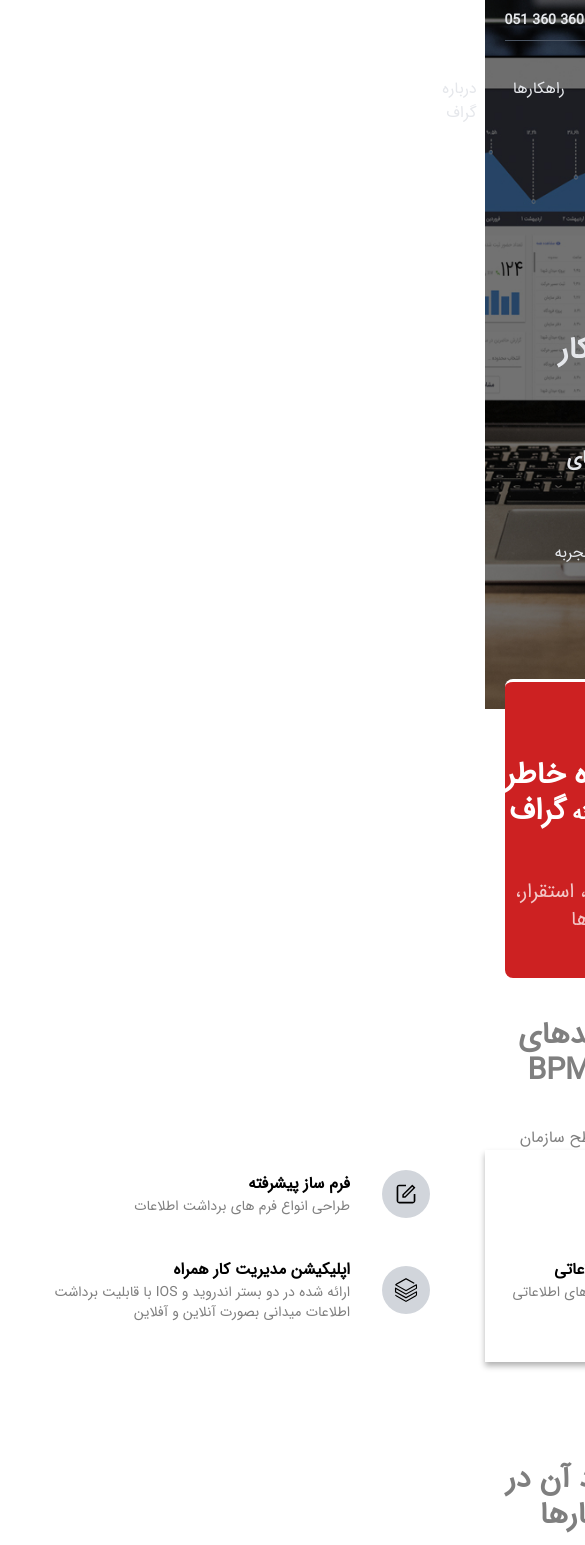
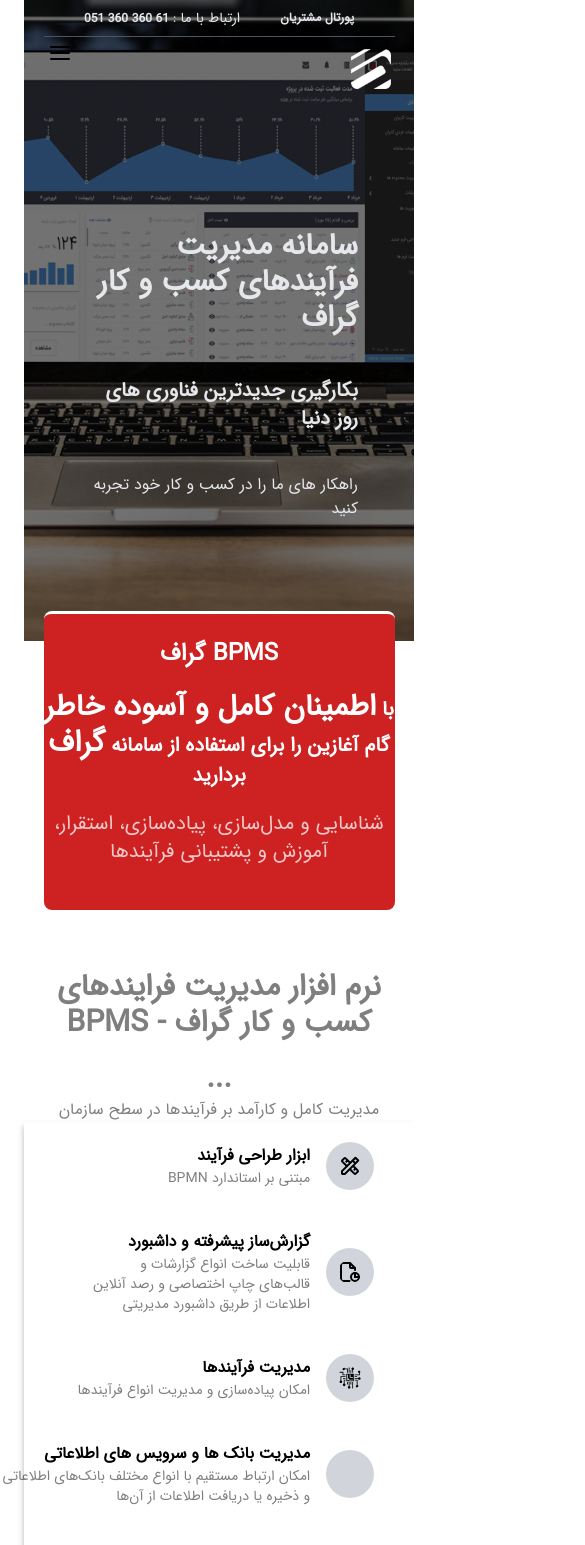
Before and after one commit to prs-code/GraphInfotec-UI, a React (Create React App) app: page / in a window 390 px wide. Shown: the top 1545 px of the page, 585 px wide, since content can reach past the window. Built offline with nearby package versions, Linux system fonts and the light colour scheme.

Commit message:
more responsive, create context, edit structure

```diff
--- a/src/App.js
+++ b/src/App.js
@@ -1,25 +1,16 @@
 import React from "react";
  //components
-import Section01 from "./components/Section01";
-import Section02 from "./components/Section02";
-import Section03 from "./components/Section03";
-import Section04 from "./components/Section04";
-import Section05 from "./components/Section05";
-import Section06 from "./components/Section06";
-import Section07 from "./components/Section07";
-
+import Main from "./components/Main";
+//context
+import { ContextProvider } from './context/ContextProvider';
 
 function App() {
   return (
-    <>
-    <Section01 />
-    <Section02 />
-    <Section03 />
-    <Section04 />
-    <Section05 />
-    <Section06 />
-    <Section07 />
-    </>
+    <ContextProvider>
+      <>
+      <Main />
+      </>
+    </ContextProvider>
   )
 };
 
--- /dev/null
+++ b/src/components/Main.js
@@ -0,0 +1,25 @@
+import React from 'react';
+//components
+import Section01 from "./Section01";
+import Section02 from "./Section02";
+import Section03 from "./Section03";
+import Section04 from "./Section04";
+import Section05 from "./Section05";
+import Section06 from "./Section06";
+import Section07 from "./Section07";
+
+const Main = () => {
+  return (
+    <>
+      <Section01 />
+      <Section02 />
+      <Section03 />
+      <Section04 />
+      <Section05 />
+      <Section06 />
+      <Section07 />
+    </>
+  )
+};
+
+export default Main;
--- a/src/components/Section01.js
+++ b/src/components/Section01.js
@@ -1,23 +1,22 @@
-import React from 'react'
+import React, { useState } from 'react';
 //components
 import Navbar from "./shared/Nvabar";
-//bg
 
 
 const UpSection = () => {
   return (
     <div>
         <div className="w-full h-auto bg-Baner bg-cover bg-no-repeat bg-center">
-                <div className="flex justify-end text-gray-200 py-2 w-[90%] m-auto border-b-[1px] border-gray-600">
+                <div className="flex justify-center items-center md:justify-end text-gray-200 py-2 w-[90%] m-auto border-b-[1px] border-gray-600">
                     <a
-                        className="text-sm font-bold ml-10"
+                        className="md:text-sm md:font-bold text-xs font-bold ml-10 "
                         href='#' >
                             پورتال مشتریان
                     </a>
-                    <p className="font-medium">ارتباط با ما :
+                    <p className="md:font-medium font-thin md:text-base text-sm">ارتباط با ما :
                         <a
                             href="#"
-                            className="text-sm font-bold"> 61 360 360 051
+                            className="md:text-sm md:font-bold text-xs font-bold"> 61 360 360 051
                         </a>
                     </p>
             </div>
--- a/src/components/Section02.js
+++ b/src/components/Section02.js
@@ -10,25 +10,25 @@ const MdSection = () => {
   return (
     <div className="text-center mb-20">
         <div className="flex flex-col opacity-50">
-            <h1 className="text-3xl font-semibold">نرم افزار مدیریت فرایندهای کسب و کار گراف - BPMS</h1>
+            <h1 className="p-5 md:p-0 text-3xl font-semibold">نرم افزار مدیریت فرایندهای کسب و کار گراف - BPMS</h1>
             <h1 className="text-3xl font-semibold">...</h1>
             <p >مدیریت کامل و کارآمد بر فرآیندها در سطح سازمان</p>
         </div>
-        <div className="flex justify-center mb-20 shadow-underShadow">
+        <div className="flex flex-col md:flex-row justify-center md:mb-20 mb-10 shadow-underShadow">
             <div>
                 <div className="p-5 flex flex-col items-start">
-                    <div className="flex justify-start items-center px-10">
+                    <div className="flex justify-start items-center md:px-10 px-5 w-full">
                         <MdOutlineDesignServices className="w-12 h-12 p-3 rounded-full bg-gray-300 hover:bg-[#CD2122] hover:text-white" />
-                        <div className="flex flex-col items-start pr-8">
+                        <div className="flex flex-col items-start pr-4">
                             <p className="text-base font-bold">ابزار طراحی فرآیند</p>
                             <p className="text-sm opacity-50">مبتنی بر استاندارد BPMN</p>
                         </div>
                     </div>
                 </div>
                 <div className="p-5 flex flex-col items-start">
-                    <div className="flex justify-start items-center px-10">
+                    <div className="flex justify-start items-center md:px-10 px-5 w-full">
                         <TbFileReport className="w-12 h-12 p-3 rounded-full bg-gray-300 hover:bg-[#CD2122] hover:text-white" />
-                        <div className="flex flex-col items-start pr-8">
+                        <div className="flex flex-col items-start pr-4">
                             <p className="text-base font-bold">گزارش‌ساز پیشرفته و داشبورد</p>
                             <p className="text-sm opacity-50 w-[220px] text-start">قابلیت ساخت انواع گزارشات و قالب‌های چاپ اختصاصی و رصد آنلاین اطلاعات از طریق داشبورد مدیریتی</p>
                         </div>
@@ -37,18 +37,18 @@ const MdSection = () => {
             </div>
             <div>
                 <div className="p-5 flex flex-col items-start">
-                    <div className="flex justify-start items-center px-5">
+                    <div className="flex justify-start items-center md:px-10 px-5 w-full">
                         <GiProcessor className="w-12 h-12 p-3 rounded-full bg-gray-300 hover:bg-[#CD2122] hover:text-white" />
-                        <div className="flex flex-col items-start pr-8">
+                        <div className="flex flex-col items-start pr-4">
                             <p className="text-base font-bold">مدیریت فرآیندها</p>
                             <p className="text-sm opacity-50">امکان پیاده‌سازی و مدیریت انواع فرآیندها</p>
                         </div>
                     </div>
                 </div>
                 <div className="p-5 flex flex-col items-start">
-                    <div className="flex justify-start items-center px-5">
-                        <SiDatabricks className="w-12 h-12 p-3 rounded-full bg-gray-300 hover:bg-[#CD2122] hover:text-white" />
-                        <div className="flex flex-col items-start pr-8">
+                    <div className="flex justify-start items-center md:px-10 px-5 w-full">
+                        <SiDatabricks className="w-12 h-12 p-6 md:p-3 rounded-full bg-gray-300 hover:bg-[#CD2122] hover:text-white" />
+                        <div className="flex flex-col items-start pr-4">
                             <p className="text-base font-bold">مدیریت بانک ها و سرویس های اطلاعاتی</p>
                             <p className="text-sm opacity-50 w-[310px] text-start">امکان ارتباط مستقیم با انواع مختلف بانک‌های اطلاعاتی و ذخیره یا دریافت اطلاعات از آن‌ها</p>
                         </div>
@@ -57,18 +57,18 @@ const MdSection = () => {
             </div>
             <div>
                 <div className="p-5 flex flex-col items-start">
-                    <div className="flex justify-start items-center px-5">
+                    <div className="flex justify-start items-center md:px-10 px-5 w-full">
                         <AiOutlineForm className="w-12 h-12 p-3 rounded-full  bg-gray-300 hover:bg-[#CD2122] hover:text-white" />
-                        <div className="flex flex-col items-start pr-8">
+                        <div className="flex flex-col items-start pr-4">
                             <p className="text-base font-bold">فرم ساز پیشرفته</p>
                             <p className="text-sm opacity-50">طراحی انواع فرم های برداشت اطلاعات</p>
                         </div>
                     </div>
                 </div>
                 <div className="p-5 flex flex-col items-start">
-                    <div className="flex justify-start items-center px-5">
-                        <SiDatabricks className="w-12 h-12 p-3 rounded-full bg-gray-300 hover:bg-[#CD2122] hover:text-white" />
-                        <div className="flex flex-col items-start pr-8">
+                    <div className="flex justify-start items-center md:px-10 px-5 w-full">
+                        <SiDatabricks className="w-12 h-12 p-6 md:p-3 rounded-full  bg-gray-300 hover:bg-[#CD2122] hover:text-white" />
+                        <div className="flex flex-col items-start pr-4">
                             <p className="text-base font-bold">اپلیکیشن مدیریت کار همراه</p>
                             <p className="text-sm opacity-50 w-[310px] text-start">ارائه شده در دو بستر اندروید و IOS با قابلیت برداشت اطلاعات میدانی بصورت آنلاین و آفلاین</p>
                         </div>
--- a/src/components/shared/Nvabar.js
+++ b/src/components/shared/Nvabar.js
@@ -1,23 +1,62 @@
-import React from 'react';
+import React,{ useEffect } from 'react';
+//logo
 import logo from '../../assets/images/logo.png';
+import { FiMenu } from 'react-icons/fi';
+import { GrClose } from 'react-icons/gr';
+//context
+import { useStateContext } from '../../context/ContextProvider';
+
 
 const Nvabar = () => {
+  const { activeMenu, setActiveMenu, screenSize, setScreenSize } = useStateContext();
+
+  useEffect(() => {
+      const resizeHandler = (e) => setScreenSize(window.innerWidth);//for give screen size(responsive mode)
+      window.addEventListener("resize", resizeHandler);//after change screen size setScreenSize
+      resizeHandler();//get initial size
+      return () => window.removeEventListener("resize", resizeHandler);
+  }, []);
+
+  useEffect(() => {
+    if (screenSize <= 768) {
+      setActiveMenu(true);
+    } else {
+      setActiveMenu(false);
+    }
+  }, [screenSize]);
+
+  console.log(activeMenu, screenSize);
+
   return (
     <div>
-
-    <div className="flex items-center w-[90%] m-auto py-2">
+    <div className="flex md:items-start md:justify-start justify-between w-[90%] m-auto md:py-2">
         <img
             src={logo}
             alt="graph-logo"
-            className="p-1 w-16 h-16 rounded-lg cursor-pointer" />
-        <div>
-            <ul className="flex justify-between p-5 mr-5 text-gray-200">
-                <li className="ml-5 p-2 rounded-md cursor-pointer duration-200 hover:bg-[#CD2122]">BPMS گراف</li>
-                <li className="ml-5 p-2 rounded-md cursor-pointer duration-200 hover:bg-[#CD2122]">محصولات</li>
-                <li className="ml-5 p-2 rounded-md cursor-pointer duration-200 hover:bg-[#CD2122]">راهکارها</li>
-                <li className="p-2 rounded-md cursor-pointer duration-200 hover:bg-[#CD2122]">درباره گراف</li>
+            className={`p-1 md:w-16 md:h-16 w-12 h-12 ${!activeMenu ? "mt-4" : "mt-2"} rounded-lg cursor-pointer`} />
+            {
+              activeMenu ? (
+                <FiMenu
+                  className="text-2xl m-1"
+                  onClick={() => setActiveMenu(!activeMenu)}/>
+              ) : (
+          <div>
+            <ul className="flex flex-col md:flex-row md:justify-between md:p-5 p-4 md:mr-5 text-start text-gray-200">
+              <li className="ml-5 md:p-2 text-xs md:text-base rounded-md cursor-pointer duration-200 hover:bg-[#CD2122] mb-4 md:mb-0">BPMS گراف</li>
+              <li className="ml-5 md:p-2 text-xs md:text-base rounded-md cursor-pointer duration-200 hover:bg-[#CD2122] mb-4 md:mb-0">محصولات</li>
+              <li className="ml-5 md:p-2 text-xs md:text-base rounded-md cursor-pointer duration-200 hover:bg-[#CD2122] mb-4 md:mb-0">راهکارها</li>
+              <li className="md:p-2 text-xs md:text-base rounded-md cursor-pointer duration-200 hover:bg-[#CD2122] md:mb-0">درباره گراف</li>
             </ul>
-        </div>
+                <button
+                  className="md:hidden bg-[#cd2122] text-white text-[8px] m-auto flex justify-around items-center rounded w-14 h-4 p-0.5 mb-2"
+                  onClick={() => setActiveMenu(!activeMenu)}
+                  >
+                  بستن
+                <GrClose color='#fff' />
+                </button>
+          </div>
+              )
+            }
     </div>
     </div>
   )
--- /dev/null
+++ b/src/context/ContextProvider.js
@@ -0,0 +1,21 @@
+import React, { createContext, useContext, useState } from 'react';
+
+export const StateContext = createContext();
+
+export const ContextProvider = ({ children }) => {
+    const [activeMenu, setActiveMenu] = useState(false);
+
+    const [screenSize, setScreenSize] = useState(undefined);
+
+  return (
+    <StateContext.Provider value={{
+      activeMenu,
+      setActiveMenu,
+      screenSize,
+      setScreenSize }}>
+        {children}
+    </StateContext.Provider>
+  )
+};
+
+export const useStateContext = () => useContext(StateContext);
--- a/src/services/api.js
+++ b/src/services/api.js
@@ -1,7 +1,8 @@
-import React from 'react';
 import axios from 'axios';
+
 const BASE_URL = "";
 
 export const getData = async () => {
     const response = await axios.post(`${BASE_URL}`, []);
+    return response.data;
 }
```
Also changed, not shown: jsconfig.json (deleted, +0 -14 lines), src/components/shared/TopMove.js (added, +9 -0 lines).
